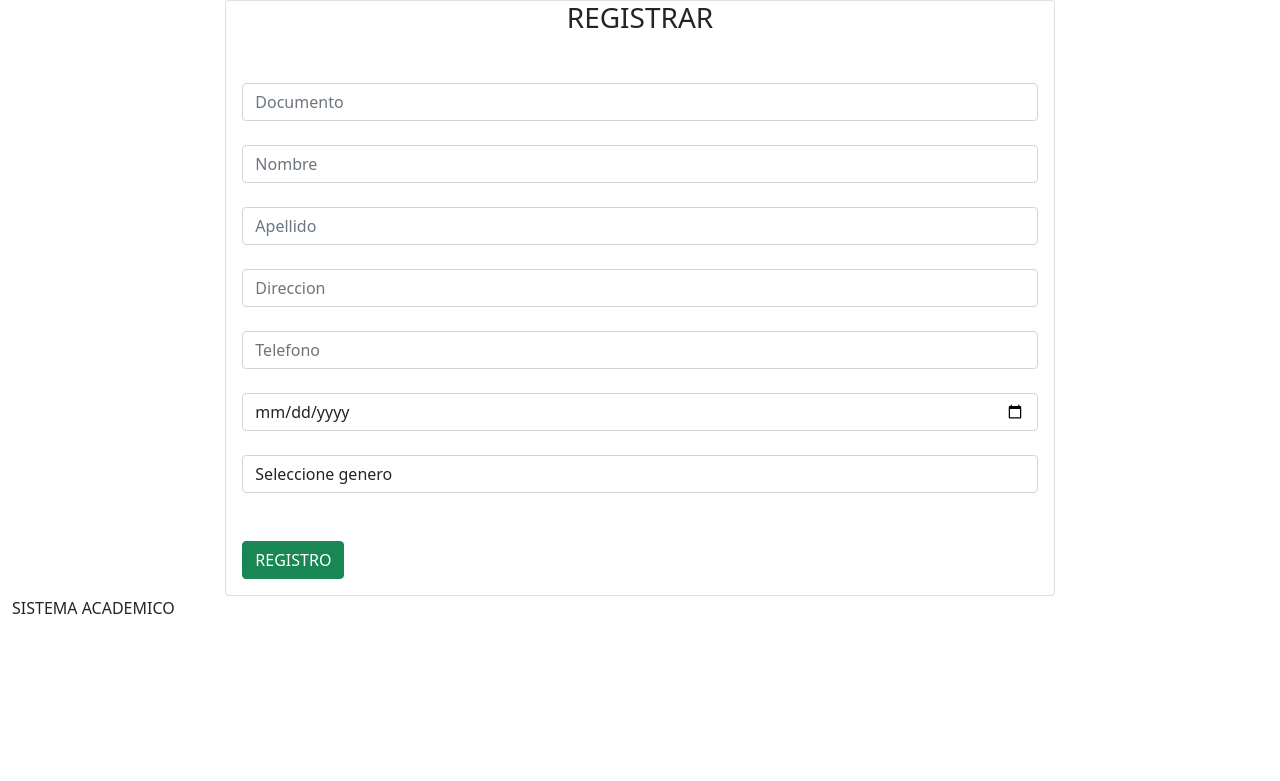
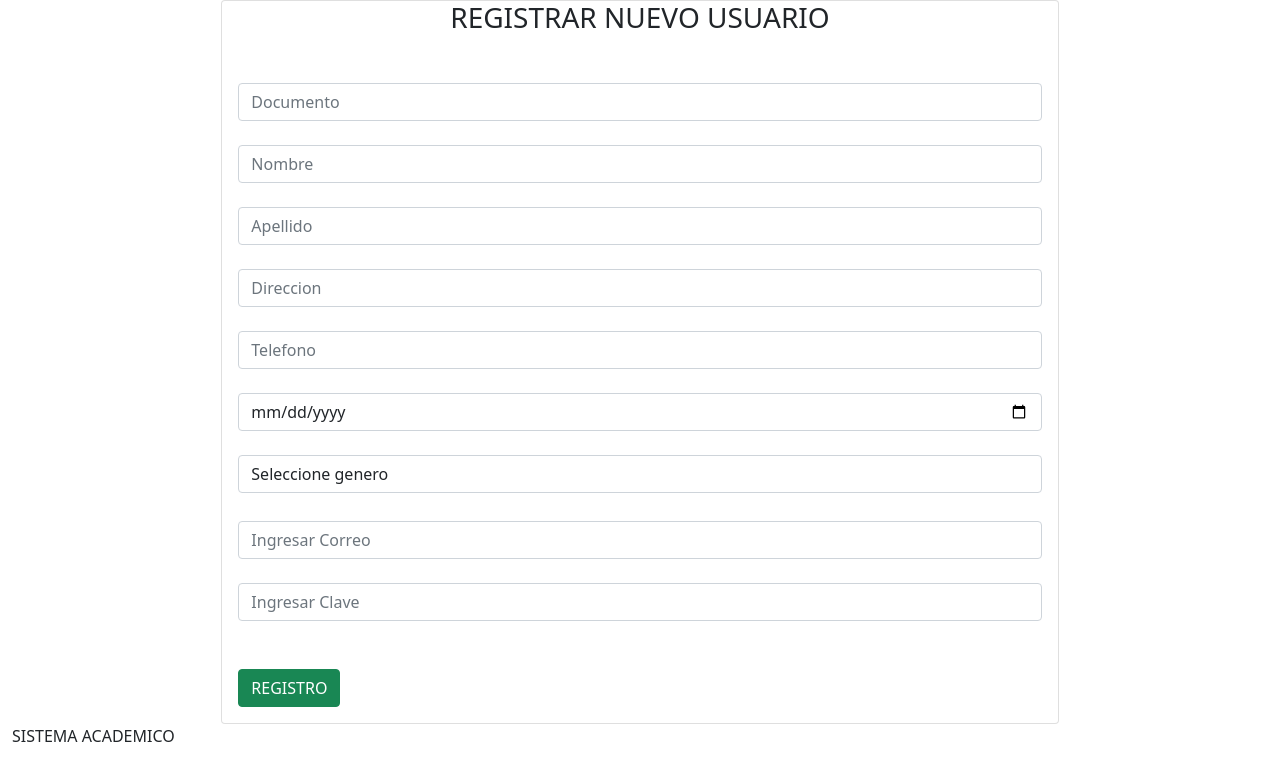
Before and after one commit to sebastiancol/sistema_academico, a PHP site: page /views/view.unregister.php in a window 1280 px wide. Shown: the top 781 px of the page. Run offline with PHP 8.4, Linux system fonts and the light colour scheme.

Commit message:
se mejoran las vistas de usuario no registrado, trabajadores, header y footer

```diff
--- a/views/includes/footer.php
+++ b/views/includes/footer.php
@@ -1,6 +1,9 @@
 
+<div class="row-6">
 
-<p>SISTEMA ACADEMICO</p>
+    <p>SISTEMA ACADEMICO</p>
+</div>
+
 
 </div>
 
--- a/views/view.login.php
+++ b/views/view.login.php
@@ -2,7 +2,7 @@
 <?php require('includes/header.php');?>
 
 
-        <div class="row m-5">
+        <div class="row-6">
 
 
                 <form class="form" method="post" action="" id="register">
--- a/views/view.unregister.php
+++ b/views/view.unregister.php
@@ -3,49 +3,57 @@
 
 
 
-<div class="row md-5">
+<div class="row-6">
     <div class="col-8 mx-auto">
         <div class="card">
-            <h3 class="card-title text-center">REGISTRAR</h3>
+            <h3 class="card-title text-center">REGISTRAR NUEVO USUARIO</h3>
             <div class="card-body">
-                <form  method="post" action="models.respond.php" class="color" id="register">
+                <form  method="post" action="" class="color" id="register">
                     <div class="form-group">
                         <label for="doc"></label>
                         <input type="text" id="doc" name="id" placeholder="Documento" class="form-control" required pattern="[0,9].{6,10}" >
-
                     </div>
                     <div class="form-group">
                         <label for="nom" ></label>
-                        <input required type="text" id="nom" name="first_name" placeholder="Nombre" class="form-control">
+                        <input required type="text" id="f_name" name="first_name" placeholder="Nombre" class="form-control">
                     </div>
                     <div class="form-group">
                         <label for="nom" ></label>
-                        <input required type="text" id="nom" name="last_name" placeholder="Apellido" class="form-control">
+                        <input required type="text" id="l_name" name="last_name" placeholder="Apellido" class="form-control">
                     </div>
                     <div class="form-group">
                         <label for="nom" ></label>
-                        <input required type="text" id="nom" name="address" placeholder="Direccion" class="form-control">
+                        <input required type="text" id="address" name="address" placeholder="Direccion" class="form-control">
                     </div>
                     <div class="form-group">
                         <label for="nom" ></label>
-                        <input required type="text" id="nom" name="number" placeholder="Telefono" class="form-control">
+                        <input required type="text" id="number" name="number" placeholder="Telefono" class="form-control">
                     </div>
 
                     <div class="form-group">
                         <label for="fec"></label>
-                        <input required type="date" id="fec" name="date" placeholder="Fecha" class="form-control glyphicon glyphicon-calendar">
+                        <input required type="date" id="birthday" name="date" placeholder="Fecha" class="form-control glyphicon glyphicon-calendar">
                     </div>
                     <div class="form-group">
                         <label for="gen"></label>
                         <select required name="gender" class="custom-select mb-1 form-control">
                             <option selected value="" >Seleccione genero</option>
-
-                            <option value=""></option>
-
+                            <option value="">MALE</option>
+                            <option value="">FEMALE</option>
+                            <option value="">ANOTHER</option>
                         </select>
                     </div>
+                    <div class="form-group">
+                        <label for="email"></label>
+                        <input type="input" id="email" class="form-control" placeholder="Ingresar Correo" name="user">
+                    </div>
+
+                    <div class="form-group">
+                        <label for="pwd"></label>
+                        <input type="password" id="password" class="form-control" placeholder="Ingresar Clave" name="password">
+                    </div>
                     <div class="form-group mt-5">
-                        <button type="submit" class="btn btn-success btn-block entry">REGISTRO</button>
+                        <button type="submit" class="btn btn-success btn-block entry" >REGISTRO</button>
                     </div>
                 </form>
             </div>
```
Also changed, not shown: index.js (+31 -0 lines), views/view.workers.php (+57 -0 lines).
